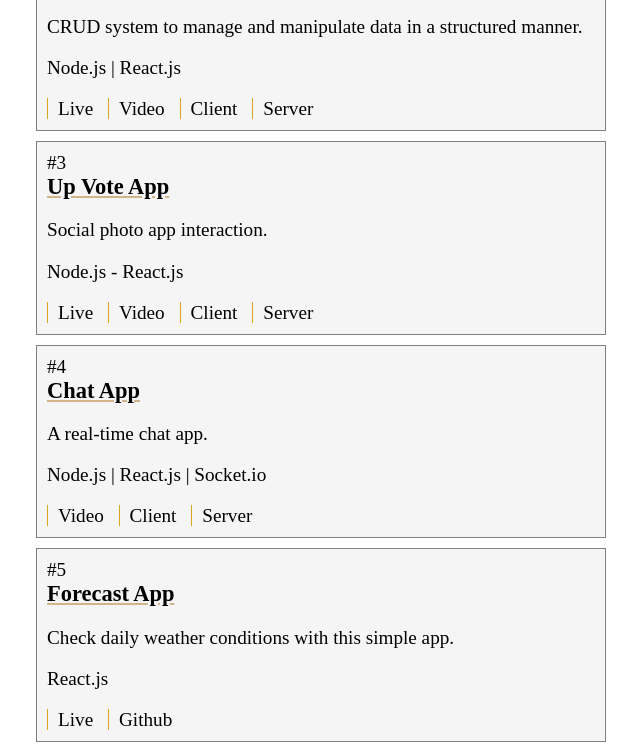
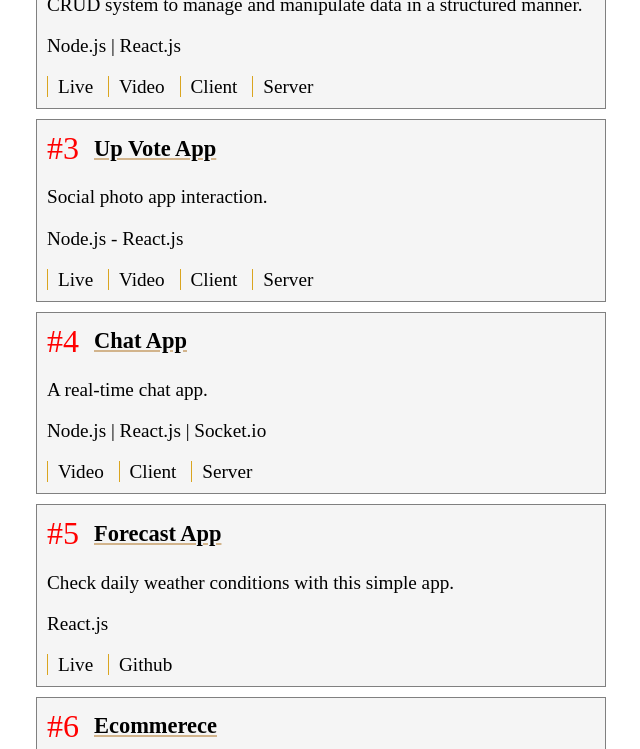
Before and after one commit to melmesery/LINKS, a plain HTML site: page index.html in a window 1280 px wide. Shown: the part 590-1339 px from the top of the page, without its empty margins (319-959 px from the left). Drawn offline with Linux system fonts and the light colour scheme; a web font is replaced by a local one.

Commit message:
Update style.css

```diff
--- a/css/style.css
+++ b/css/style.css
@@ -49,6 +49,17 @@ h1 {
   padding: 10px;
   border: 1px solid gray;
   background: rgba(128, 128, 128, 0.081);
+}
+
+.no {
+  display: flex;
+  align-items: center;
+  gap: 15px;
+}
+
+.no span {
+  font-size: 2rem;
+  color: red;
 }
 
 .project_name {
```
